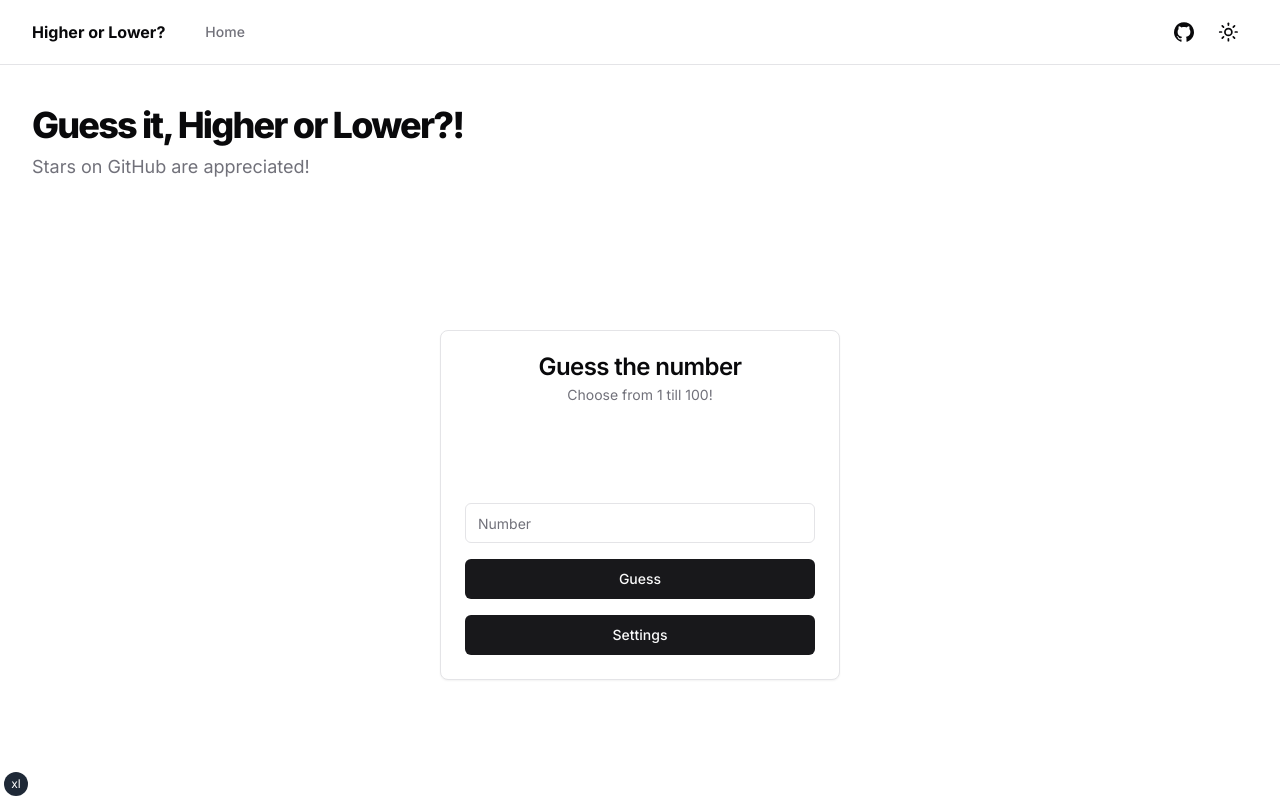
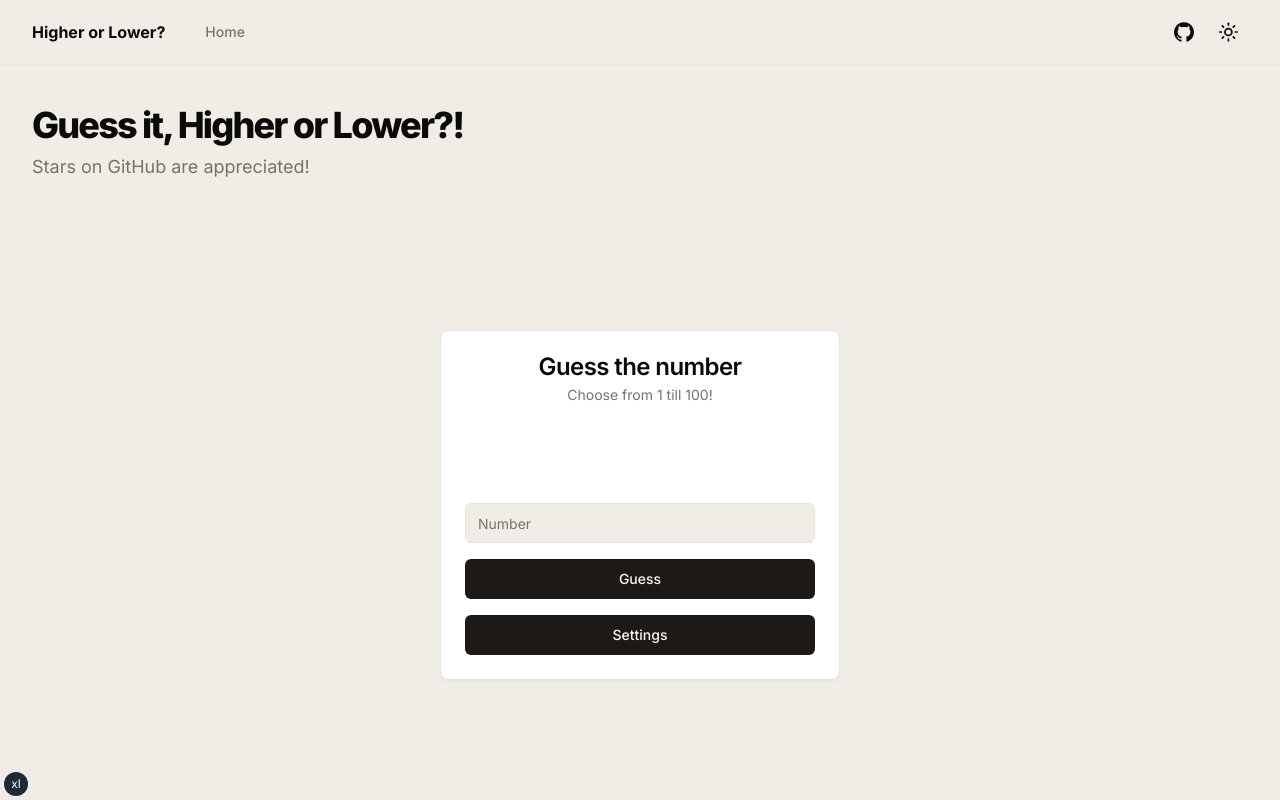
Before and after one commit to unzoid/HighOrLow, a Next.js app: page / in a window 1280 px wide. Built offline with nearby package versions, Linux system fonts and the light colour scheme.

Commit message:
Fixed Global CSS

```diff
--- a/app/globals.css
+++ b/app/globals.css
@@ -1,8 +1,8 @@
-
-
 @tailwind base;
 @tailwind components;
 @tailwind utilities;
+
+
 
 * {
   font-family: 'Inter', sans-serif;
@@ -10,67 +10,53 @@
 
 @layer base {
   :root {
-    --background: 0 0% 100%;
-    --foreground: 240 10% 3.9%;
-
+    --background: 47 22% 92%;
+    --foreground: 20 14.3% 4.1%;
     --card: 0 0% 100%;
-    --card-foreground: 240 10% 3.9%;
-
+    --card-foreground: 20 14.3% 4.1%;
     --popover: 0 0% 100%;
-    --popover-foreground: 240 10% 3.9%;
-
-    --primary: 240 5.9% 10%;
-    --primary-foreground: 0 0% 98%;
-
-    --secondary: 240 4.8% 95.9%;
-    --secondary-foreground: 240 5.9% 10%;
-
-    --muted: 240 4.8% 95.9%;
-    --muted-foreground: 240 3.8% 46.1%;
-
-    --accent: 240 4.8% 95.9%;
-    --accent-foreground: 240 5.9% 10%;
-
+    --popover-foreground: 20 14.3% 4.1%;
+    --primary: 24 9.8% 10%;
+    --primary-foreground: 60 9.1% 97.8%;
+    --secondary: 60 4.8% 95.9%;
+    --secondary-foreground: 24 9.8% 10%;
+    --muted: 60 4.8% 95.9%;
+    --muted-foreground: 25 5.3% 44.7%;
+    --accent: 60 4.8% 95.9%;
+    --accent-foreground: 24 9.8% 10%;
     --destructive: 0 84.2% 60.2%;
-    --destructive-foreground: 0 0% 98%;
-
-    --border: 240 5.9% 90%;
-    --input: 240 5.9% 90%;
-    --ring: 240 10% 3.9%;
-
+    --destructive-foreground: 60 9.1% 97.8%;
+    --border: 20 5.9% 90%;
+    --input: 20 5.9% 90%;
+    --ring: 20 14.3% 4.1%;
     --radius: 0.5rem;
   }
 
   .dark {
-    --background: 240 10% 3.9%;
-    --foreground: 0 0% 98%;
-
-    --card: 240 10% 3.9%;
-    --card-foreground: 0 0% 98%;
-
-    --popover: 240 10% 3.9%;
-    --popover-foreground: 0 0% 98%;
-
-    --primary: 0 0% 98%;
-    --primary-foreground: 240 5.9% 10%;
-
-    --secondary: 240 3.7% 15.9%;
-    --secondary-foreground: 0 0% 98%;
-
-    --muted: 240 3.7% 15.9%;
-    --muted-foreground: 240 5% 64.9%;
-
-    --accent: 240 3.7% 15.9%;
-    --accent-foreground: 0 0% 98%;
-
+    --background: 222.2 84% 4.9%;
+    --foreground: 210 40% 98%;
+    --card: 222.2 84% 4.9%;
+    --card-foreground: 210 40% 98%;
+    --popover: 222.2 84% 4.9%;
+    --popover-foreground: 210 40% 98%;
+    --primary: 217.2 91.2% 59.8%;
+    --primary-foreground: 222.2 47.4% 11.2%;
+    --secondary: 217.2 32.6% 17.5%;
+    --secondary-foreground: 210 40% 98%;
+    --muted: 217.2 32.6% 17.5%;
+    --muted-foreground: 215 20.2% 65.1%;
+    --accent: 217.2 32.6% 17.5%;
+    --accent-foreground: 210 40% 98%;
     --destructive: 0 62.8% 30.6%;
-    --destructive-foreground: 0 0% 98%;
-
-    --border: 240 3.7% 15.9%;
-    --input: 240 3.7% 15.9%;
-    --ring: 240 4.9% 83.9%;
+    --destructive-foreground: 210 40% 98%;
+    --border: 217.2 32.6% 17.5%;
+    --input: 217.2 32.6% 17.5%;
+    --ring: 224.3 76.3% 48%;
   }
 }
+
+
+
 
 
 @layer base {
@@ -79,5 +65,6 @@
   }
   body {
     @apply bg-background text-foreground;
+    font-feature-settings: "rlig" 1, "calt" 1;
   }
 }
```
